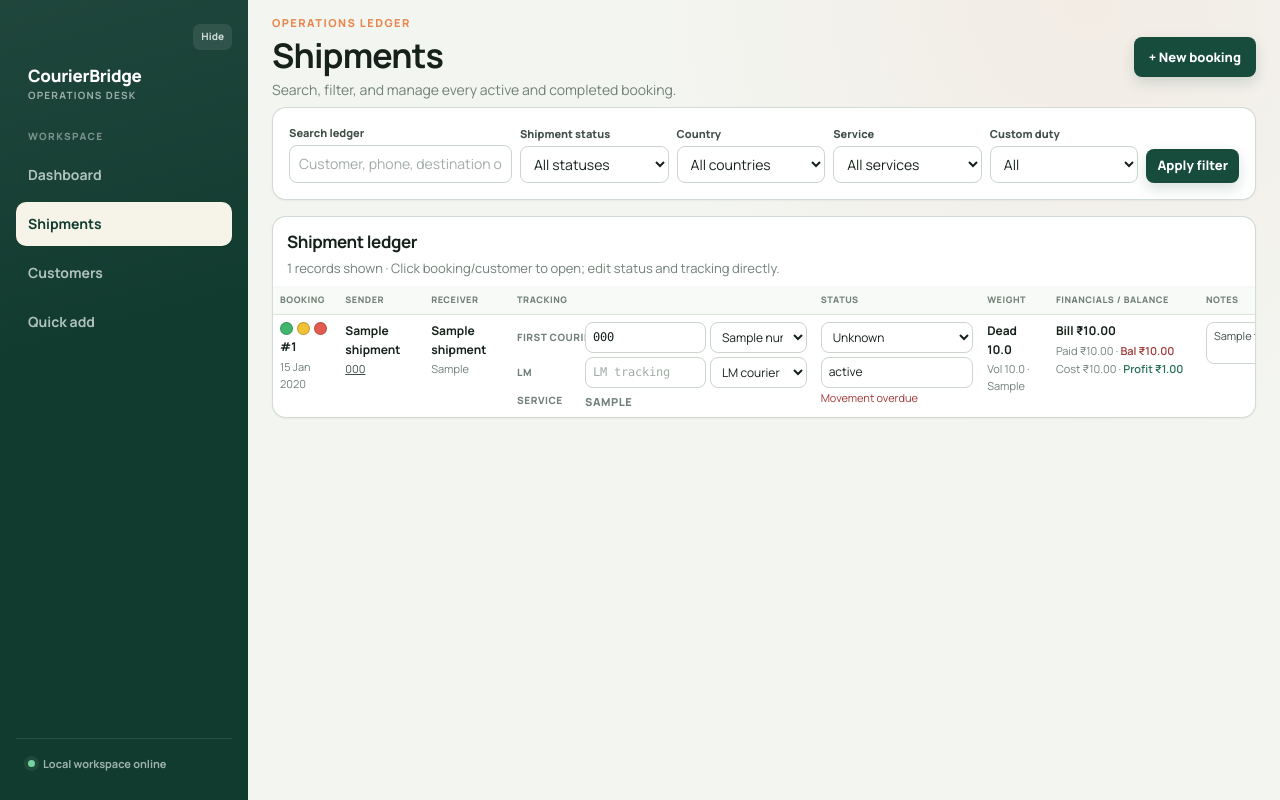
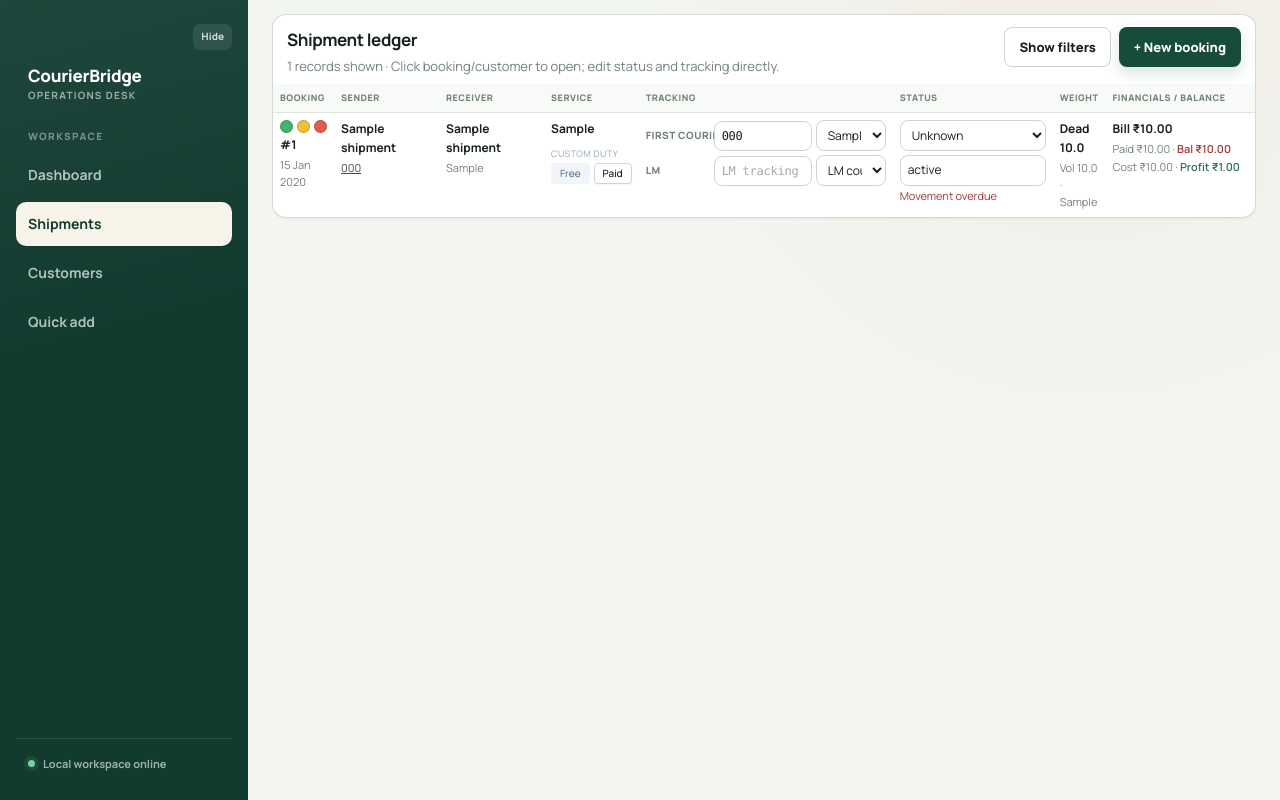
Before and after one commit to Tanishq014/courierBridge, a FastAPI app: page /shipments in a window 1280 px wide. Run offline with FastAPI, Linux system fonts and the light colour scheme; tables that the repository leaves empty hold one stand-in row (values such as "Sample post"); some libraries are stand-ins or nearby versions.

Commit message:
Add couriers and improve shipment UX
Added NZ Post, Purolator, and MAWW couriers with tracking links. Implemented custom status labels for better readability ("Received by Courier", "To LM Partner"). Added custom duty quick-edit toggle in shipment list. Simplified status workflow by reordering options and removing unused statuses. Improved internal notes handling to append item details. Enhanced UI with filter visibility toggle and better input focus handling.

```diff
--- a/app/routes/shipments.py
+++ b/app/routes/shipments.py
@@ -33,6 +33,8 @@ DEFAULT_COURIERS = [
     "IndiaPost",
     "DPD",
     "MAWW",
+    "NZ Post",
+    "Purolator",
 ]
 
 COUNTRY_ALIASES = {
@@ -282,7 +284,12 @@ def calculate_rate_amount(weight: str, per_kg_rate: str) -> Decimal:
 
 
 def status_label(status: str) -> str:
-    return (status or "booked").replace("_", " ").title()
+    status = status or "booked"
+    custom_labels = {
+        "received": "Received by Courier",
+        "at_lm_partner": "To LM Partner",
+    }
+    return custom_labels.get(status, status.replace("_", " ").title())
 
 
 def add_status_timeline_event(db: Session, shipment: Shipment, status: str, notes: str = "", source: str = "status_update"):
@@ -533,6 +540,9 @@ def create_shipment(
         "vendor_charged_weight_unit": vendor_charged_weight_unit,
     })
 
+    if item_raw_text and item_raw_text.strip() and item_raw_text.strip() not in internal_notes:
+        internal_notes = (internal_notes + "\n" + item_raw_text.strip()).strip()
+
     shipment = Shipment(
         booking_date=parsed_booking_date,
         customer_name=customer_name,
@@ -607,6 +617,7 @@ def quick_update_shipment(
     lm_awb_number: str = Form(""),
     lm_awb_courier: str = Form(""),
     internal_notes: str = Form(""),
+    custom_duty: str | None = Form(None),
     row_color: str | None = Form(None),
     next_url: str = Form("/shipments")
 ):
@@ -624,6 +635,10 @@ def quick_update_shipment(
     if new_status != old_status or new_notes != old_notes:
         add_status_timeline_event(db, shipment, new_status, new_notes, "row_status_update")
     shipment.internal_notes = internal_notes.strip()
+
+    if custom_duty is not None:
+        shipment.custom_duty = (custom_duty.lower() == "true")
+
     if row_color is not None:
         selected_color = row_color.strip().lower()
         shipment.row_color = selected_color if selected_color in {"green", "yellow", "red"} else None
@@ -836,6 +851,9 @@ def update_shipment(
     shipment.requires_lm_awb = requires_lm_awb
     shipment.custom_duty = custom_duty
 
+    if item_raw_text and item_raw_text.strip() and item_raw_text.strip() not in internal_notes:
+        internal_notes = (internal_notes + "\n" + item_raw_text.strip()).strip()
+
     shipment.internal_notes = internal_notes
     shipment.customer_notes = customer_notes
     shipment.balance_notes = balance_notes
--- a/app/templates/shipments/list.html
+++ b/app/templates/shipments/list.html
@@ -3,18 +3,16 @@
 {% block title %}Shipments | CourierBridge{% endblock %}
 
 {% block content %}
-<header class="page-header">
-    <div class="page-heading">
-        <div class="eyebrow">Operations ledger</div>
-        <h1>Shipments</h1>
-        <p class="page-description">Search, filter, and manage every active and completed booking.</p>
-    </div>
-    <div class="page-actions">
-        <a href="/shipments/new" class="btn btn-primary">+ New booking</a>
-    </div>
-</header>
+<style>
+.custom-duty-toggle { display: flex; gap: 4px; margin-top: 6px; }
+.hidden-radio { display: none !important; }
+.custom-duty-toggle .btn-toggle { cursor: pointer; padding: 2px 8px; font-size: 10px; border-radius: 4px; background: #f1f5f9; color: #64748b; font-weight: 500; border: 1px solid transparent; transition: all 0.15s; }
+.hidden-radio:checked + .btn-toggle { background: #fff; color: #0f172a; border-color: #cbd5e1; box-shadow: 0 1px 2px rgba(0,0,0,0.05); }
+.shipments-table th:nth-child(2), .shipments-table th:nth-child(3),
+.shipments-table td:nth-child(2), .shipments-table td:nth-child(3) { width: 105px; min-width: 105px; max-width: 105px; word-wrap: break-word; }
+</style>
 
-<section class="card filter-card">
+<section class="card filter-card" id="shipments-filter-card" {% if not (q or status or country or custom_duty or service) %}style="display: none;"{% endif %}>
     <form method="GET" action="/shipments" class="filter-form shipment-filter-form">
         <div>
             <label for="ledger-filter-input">Search ledger</label>
@@ -26,20 +24,16 @@
             <select id="shipment-status" name="status">
                 <option value="">All statuses</option>
                 <option value="booked" {% if status == 'booked' %}selected{% endif %}>Booked</option>
-                <option value="packed" {% if status == 'packed' %}selected{% endif %}>Packed</option>
-                <option value="bagged" {% if status == 'bagged' %}selected{% endif %}>Bagged</option>
-                <option value="in_scan" {% if status == 'in_scan' %}selected{% endif %}>In Scan</option>
+                <option value="received" {% if status == 'received' %}selected{% endif %}>Received by Courier</option>
                 <option value="bagging" {% if status == 'bagging' %}selected{% endif %}>Bagging</option>
-                <option value="received" {% if status == 'received' %}selected{% endif %}>Received</option>
+                <option value="hand_over_to_airline" {% if status == 'hand_over_to_airline' %}selected{% endif %}>Hand over to airline</option>
                 <option value="in_transit" {% if status == 'in_transit' %}selected{% endif %}>In transit</option>
-                <option value="customs" {% if status == 'customs' %}selected{% endif %}>Customs</option>
-                <option value="hand_over_to_airline" {% if status == 'hand_over_to_airline' %}selected{% endif %}>Hand over to airline</option>
                 <option value="at_destination" {% if status == 'at_destination' %}selected{% endif %}>At destination</option>
                 <option value="custom_clearance" {% if status == 'custom_clearance' %}selected{% endif %}>Custom Clearance</option>
-                <option value="at_lm_partner" {% if status == 'at_lm_partner' %}selected{% endif %}>At LM partner</option>
+                <option value="at_lm_partner" {% if status == 'at_lm_partner' %}selected{% endif %}>To LM partner</option>
                 <option value="out_for_delivery" {% if status == 'out_for_delivery' %}selected{% endif %}>Out for delivery</option>
+                <option value="delivered" {% if status == 'delivered' %}selected{% endif %}>Delivered</option>
                 <option value="undelivered" {% if status == 'undelivered' %}selected{% endif %}>Undelivered</option>
-                <option value="delivered" {% if status == 'delivered' %}selected{% endif %}>Delivered</option>
                 <option value="rto" {% if status == 'rto' %}selected{% endif %}>RTO</option>
                 <option value="return_damage" {% if status == 'return_damage' %}selected{% endif %}>Return / damage</option>
                 <option value="exception" {% if status == 'exception' %}selected{% endif %}>Exception</option>
@@ -80,10 +74,14 @@
 </section>
 
 <section class="card table-card shipment-ledger-card">
-    <div class="card-header">
+    <div class="card-header" style="display: flex; justify-content: space-between; align-items: flex-start; gap: 1rem; flex-wrap: wrap;">
         <div>
             <h3>Shipment ledger</h3>
             <p class="card-subtitle">{{ shipments|length }} records shown · Click booking/customer to open; edit status and tracking directly.</p>
+        </div>
+        <div class="page-actions" style="display: flex; gap: 0.5rem;">
+            <button type="button" class="btn btn-secondary" onclick="const fc = document.getElementById('shipments-filter-card'); if(fc.style.display === 'none'){fc.style.display='block';this.innerText='Hide filters';}else{fc.style.display='none';this.innerText='Show filters';}">{% if not (q or status or country or custom_duty or service) %}Show filters{% else %}Hide filters{% endif %}</button>
+            <a href="/shipments/new" class="btn btn-primary">+ New booking</a>
         </div>
     </div>
     {% if shipments %}
@@ -94,6 +92,7 @@
                     <th>Booking</th>
                     <th>Sender</th>
                     <th>Receiver</th>
+                    <th>Service</th>
                     <th>Tracking</th>
                     <th>Status</th>
                     <th>Weight</th>
@@ -166,7 +165,17 @@
                             <div class="hover-line">{{ preview.get('address') or 'No address details added' }}</div>
                         </div>
                     </td>
+                    <td class="service-cell">
+                        <span class="cell-primary" style="display:block;">{{ s.vendor_partner or 'Direct' }}</span>
+                        <span style="display:block; font-size:9px; letter-spacing:0.05em; margin-top:8px; color:#94a3b8; text-transform:uppercase;">Custom Duty</span>
+                        <div class="custom-duty-toggle" style="margin-top:2px;">
+                            <input form="{{ row_form_id }}" type="radio" name="custom_duty" value="false" id="duty-free-{{s.id}}" class="row-edit-field hidden-radio" {% if not s.custom_duty %}checked{% endif %} data-initial="{{ 'true' if not s.custom_duty else 'false' }}">
+                            <label for="duty-free-{{s.id}}" class="btn-toggle">Free</label>
 
+                            <input form="{{ row_form_id }}" type="radio" name="custom_duty" value="true" id="duty-paid-{{s.id}}" class="row-edit-field hidden-radio" {% if s.custom_duty %}checked{% endif %} data-initial="{{ 'true' if s.custom_duty else 'false' }}">
+                            <label for="duty-paid-{{s.id}}" class="btn-toggle">Paid</label>
+                        </div>
+                    </td>
                     <td class="tracking-cell">
                         <div class="tracking-stack">
                             <div class="tracking-line" data-tracking-type="main_awb">
@@ -187,10 +196,6 @@
                                     {% for courier in courier_options %}<option value="{{ courier }}" {% if courier == lm_courier %}selected{% endif %}>{{ courier }}</option>{% endfor %}
                                 </select>
                             </div>
-                            <div class="tracking-line service-line">
-                                <span class="tracking-label-text">Service</span>
-                                <span class="cell-secondary">{{ s.vendor_partner or 'Direct' }}</span>
-                            </div>
                         </div>
                     </td>
                     <td class="status-cell">
@@ -198,20 +203,16 @@
                             <input type="hidden" name="next_url" value="{{ request.url.path }}{% if request.url.query %}?{{ request.url.query }}{% endif %}">
                             <select name="overall_status" class="row-edit-field" data-initial="{{ s.overall_status }}" aria-label="Shipment status">
                                 <option value="booked" {% if s.overall_status == 'booked' %}selected{% endif %}>Booked</option>
-                                <option value="packed" {% if s.overall_status == 'packed' %}selected{% endif %}>Packed</option>
-                                <option value="bagged" {% if s.overall_status == 'bagged' %}selected{% endif %}>Bagged</option>
-                                <option value="in_scan" {% if s.overall_status == 'in_scan' %}selected{% endif %}>In Scan</option>
+                                <option value="received" {% if s.overall_status == 'received' %}selected{% endif %}>Received by Courier</option>
                                 <option value="bagging" {% if s.overall_status == 'bagging' %}selected{% endif %}>Bagging</option>
-                                <option value="received" {% if s.overall_status == 'received' %}selected{% endif %}>Received</option>
+                                <option value="hand_over_to_airline" {% if s.overall_status == 'hand_over_to_airline' %}selected{% endif %}>Hand over to airline</option>
                                 <option value="in_transit" {% if s.overall_status == 'in_transit' %}selected{% endif %}>In transit</option>
-                                <option value="customs" {% if s.overall_status == 'customs' %}selected{% endif %}>Customs</option>
-                                <option value="hand_over_to_airline" {% if s.overall_status == 'hand_over_to_airline' %}selected{% endif %}>Hand over to airline</option>
                                 <option value="at_destination" {% if s.overall_status == 'at_destination' %}selected{% endif %}>At destination</option>
                                 <option value="custom_clearance" {% if s.overall_status == 'custom_clearance' %}selected{% endif %}>Custom Clearance</option>
-                                <option value="at_lm_partner" {% if s.overall_status == 'at_lm_partner' %}selected{% endif %}>At LM partner</option>
+                                <option value="at_lm_partner" {% if s.overall_status == 'at_lm_partner' %}selected{% endif %}>To LM partner</option>
                                 <option value="out_for_delivery" {% if s.overall_status == 'out_for_delivery' %}selected{% endif %}>Out for delivery</option>
+                                <option value="delivered" {% if s.overall_status == 'delivered' %}selected{% endif %}>Delivered</option>
                                 <option value="undelivered" {% if s.overall_status == 'undelivered' %}selected{% endif %}>Undelivered</option>
-                                <option value="delivered" {% if s.overall_status == 'delivered' %}selected{% endif %}>Delivered</option>
                                 <option value="rto" {% if s.overall_status == 'rto' %}selected{% endif %}>RTO</option>
                                 <option value="return_damage" {% if s.overall_status == 'return_damage' %}selected{% endif %}>Return / damage</option>
                                 <option value="exception" {% if s.overall_status == 'exception' %}selected{% endif %}>Exception</option>
@@ -335,11 +336,17 @@
         aramax: 'https://www.aramex.com/ae/en/track/results?source=aramex&ShipmentNumber={awb}',
         aramex: 'https://www.aramex.com/ae/en/track/results?source=aramex&ShipmentNumber={awb}',
         dpd: 'https://t.17track.net/en#nums={awb}',
+        maww: 'https://www.mawwl.in/tracking.php?searchSelected=1&tracking_no={awb}',
+        nzpost: 'https://www.nzpost.co.nz/tools/tracking?trackid={awb}',
+        purolator: 'https://www.purolator.com/en/shipping/tracker?pin={awb}',
     };
     const copyAndOpenSites = {
     };
 
-    const valueOf = field => field.value || '';
+    const valueOf = field => {
+        if (field.type === 'radio' || field.type === 'checkbox') return field.checked ? 'true' : 'false';
+        return field.value || '';
+    };
     const normalizeCourier = courier => (courier || '').trim().toLowerCase().replace(/[^a-z0-9]/g, '');
     const getTrackingAction = (courier, number, trackingType) => {
         const normalized = normalizeCourier(courier);
--- a/app/tracking_links.py
+++ b/app/tracking_links.py
@@ -7,6 +7,9 @@ DEFAULT_TRACKING_TEMPLATES = {
     "aramax": "https://www.aramex.com/ae/en/track/results?source=aramex&ShipmentNumber={awb}",
     "aramex": "https://www.aramex.com/ae/en/track/results?source=aramex&ShipmentNumber={awb}",
     "dpd": "https://t.17track.net/en#nums={awb}",
+    "maww": "https://www.mawwl.in/tracking.php?searchSelected=1&tracking_no={awb}",
+    "nzpost": "https://www.nzpost.co.nz/tools/tracking?trackid={awb}",
+    "purolator": "https://www.purolator.com/en/shipping/tracker?pin={awb}",
 }
 LM_FALLBACK_TEMPLATE = "https://t.17track.net/en#nums={awb}"
 COPY_AND_OPEN_TRACKING_SITES = {}
```
Also changed, not shown: app/templates/shipments/detail.html (+8 -2 lines), app/templates/shipments/edit.html (+7 -11 lines), app/templates/shipments/new.html (+5 -9 lines).
